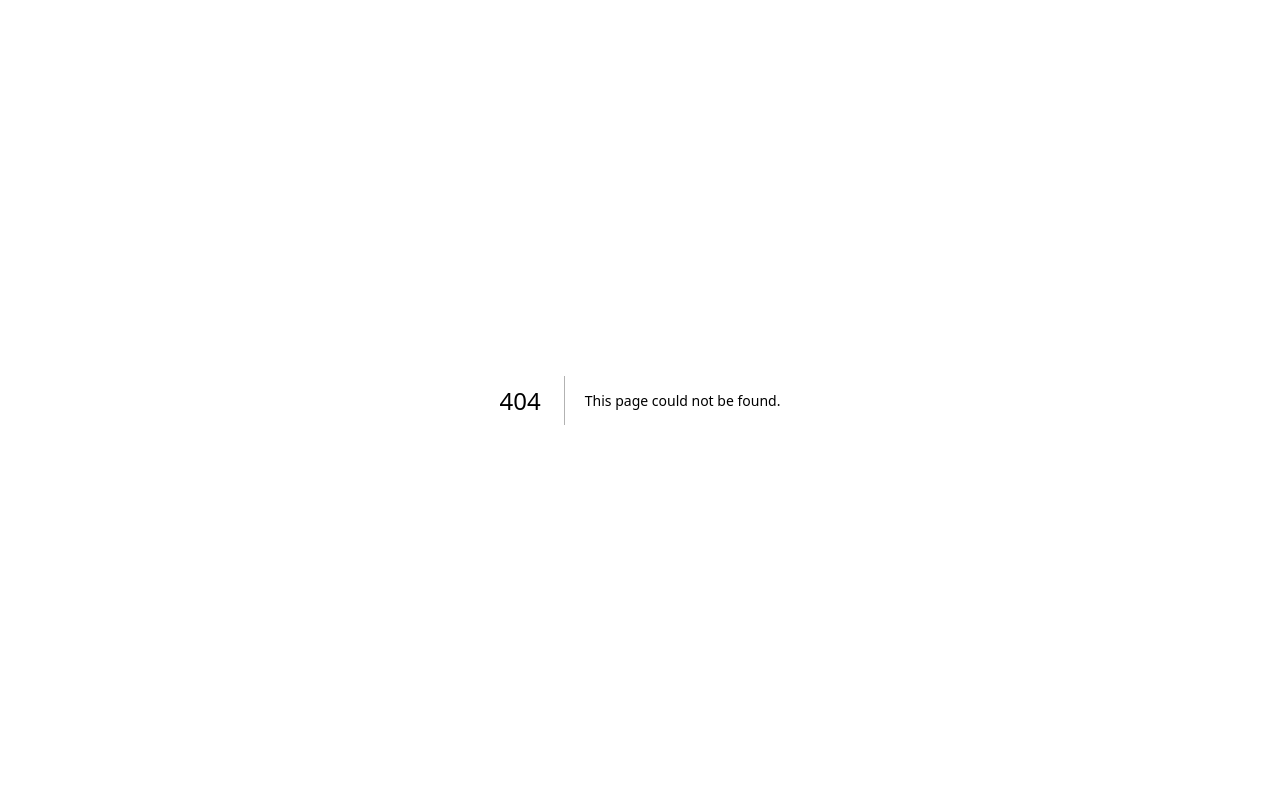
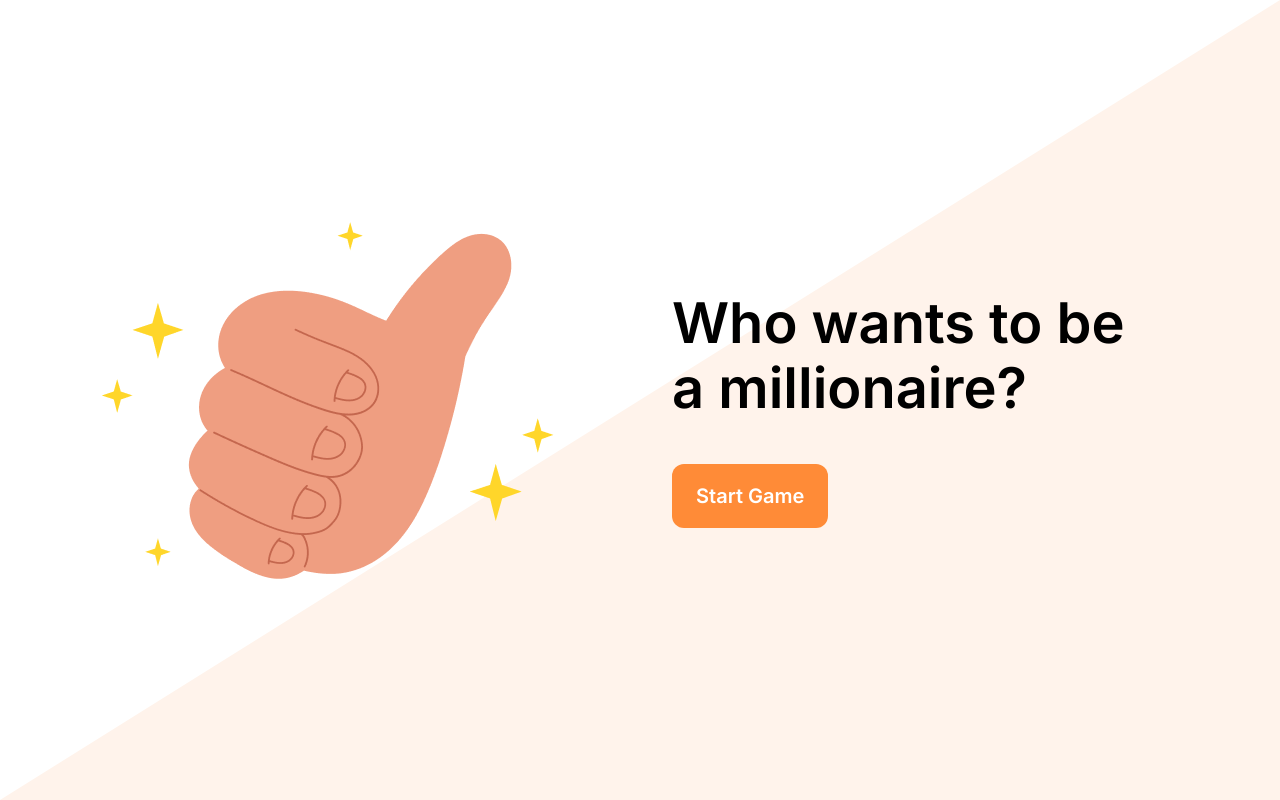
Before and after one commit to VolodecPHP/test-millioner-app, a Next.js app: page /start in a window 1280 px wide. Before the commit this address had no page. Built offline with nearby package versions, Linux system fonts and the light colour scheme.

Commit message:
feat: add simple "start" page

```diff
--- a/app/globals.css
+++ b/app/globals.css
@@ -8,6 +8,7 @@ body {
   font-family: var(--font-inter), Arial, Helvetica, sans-serif;
   -webkit-font-smoothing: antialiased;
   -moz-osx-font-smoothing: grayscale;
+  line-height: 1.16;
 }
 
 * {
--- /dev/null
+++ b/app/start/components/StartScreen/StartScreen.module.css
@@ -0,0 +1,47 @@
+.block {
+  width: 100%;
+  min-height: 100vh;
+  position: relative;
+  display: flex;
+  justify-content: center;
+  align-items: center;
+  padding: 48px 16px;
+
+  &::before {
+    content: '';
+    position: absolute;
+    width: 100%;
+    height: 100%;
+    z-index: -1;
+    background-color: #fff3eb;
+    clip-path: polygon(100% 0, 100% 100%, 0 100%);
+  }
+}
+
+.content {
+  display: flex;
+  width: 100%;
+  max-width: calc(624px * 2 + 32px);
+  align-items: center;
+  gap: 32px;
+}
+
+.title {
+  font-weight: 600;
+  font-size: 56px;
+  margin-bottom: 64px;
+}
+
+.link {
+  font-weight: 600;
+  font-size: 20px;
+  border: none;
+  background-color: #ff8b37;
+  border-radius: 12px;
+  cursor: pointer;
+  color: #fff;
+  min-width: 248px;
+  max-width: 100%;
+  padding: 20px 24px;
+  text-decoration: none;
+}
--- /dev/null
+++ b/app/start/components/StartScreen/StartScreen.tsx
@@ -0,0 +1,29 @@
+import Image from 'next/image';
+import styles from './StartScreen.module.css';
+import Link from 'next/link';
+
+// TODO: add different src for different screen sizes
+// TODO: pass title, button text, image, url as props
+// TODO: fix styles, add adaptive styles
+export const StartScreen = () => {
+  const classNames = {
+    block: styles['block'],
+    content: styles['content'],
+    title: styles['title'],
+    link: styles['link'],
+  };
+
+  return (
+    <div className={classNames.block}>
+      <div className={classNames.content}>
+        <Image src='/start-desktop-v1.png' width={624} height={367} alt='' />
+        <div>
+          <h1 className={classNames.title}>Who wants to be a millionaire?</h1>
+          <Link href='/game' className={classNames.link}>
+            Start Game
+          </Link>
+        </div>
+      </div>
+    </div>
+  );
+};
--- /dev/null
+++ b/app/start/page.tsx
@@ -0,0 +1,5 @@
+import { StartScreen } from './components/StartScreen/StartScreen';
+
+export default function Start() {
+  return <StartScreen />;
+}
```
Also changed, not shown: public/start-desktop-v1.png (added).
